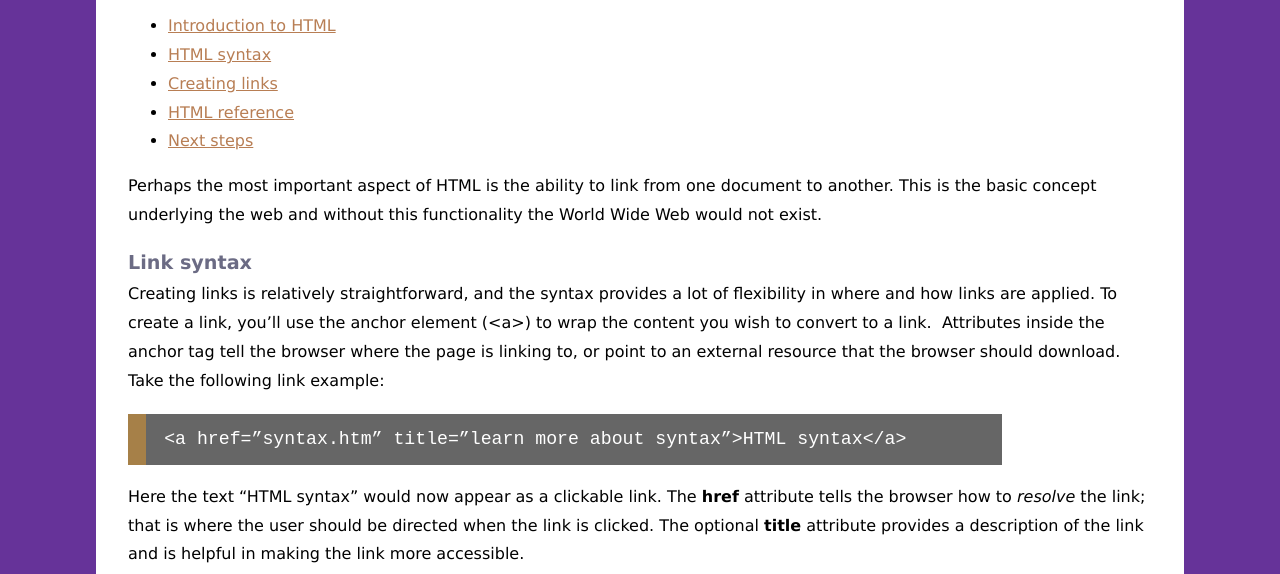
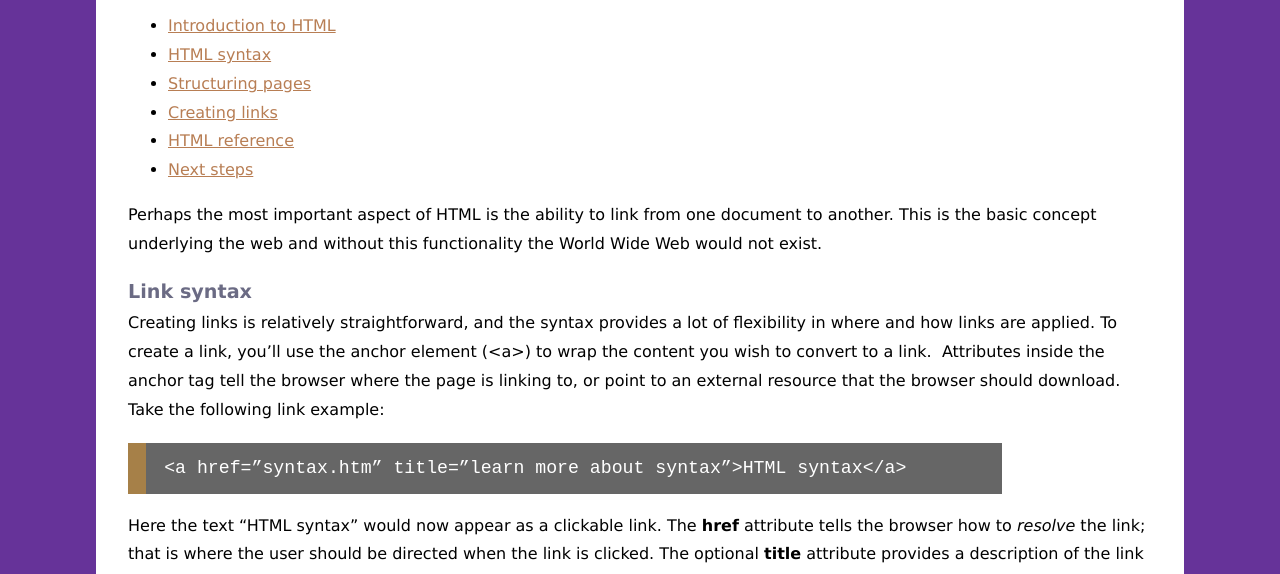
Before and after one commit to RobertEClarkson/HW1-Page, a plain HTML site: page links.html in a window 1280 px wide. Shown: the part 146-720 px from the top of the page. Drawn offline with Linux system fonts and the light colour scheme.

Commit message:
Update links.html

```diff
--- a/links.html
+++ b/links.html
@@ -11,6 +11,7 @@
 <ul>
   <li><a href="index.html" title="Introduction to HTML">Introduction to HTML</a></li>
   <li><a href="syntax.html" title="HTML syntax">HTML syntax</a></li>
+  <li><a href="structure.html" title="Structuring pages">Structuring pages</a></li>
   <li><a href="links.html" title="Creating links">Creating links</a></li>
   <li><a href="reference.html" title="HTML Reference">HTML reference</a></li>
   <li><a href="next.html" title="Next steps">Next steps</a></li>
```
